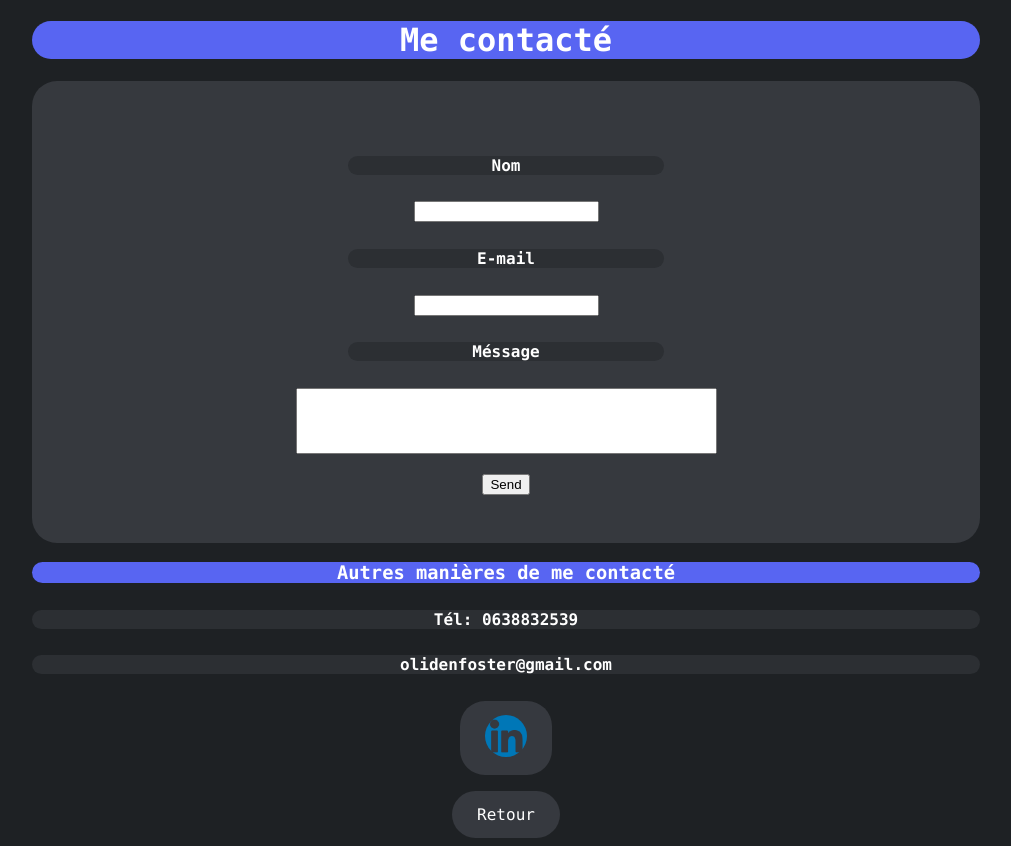
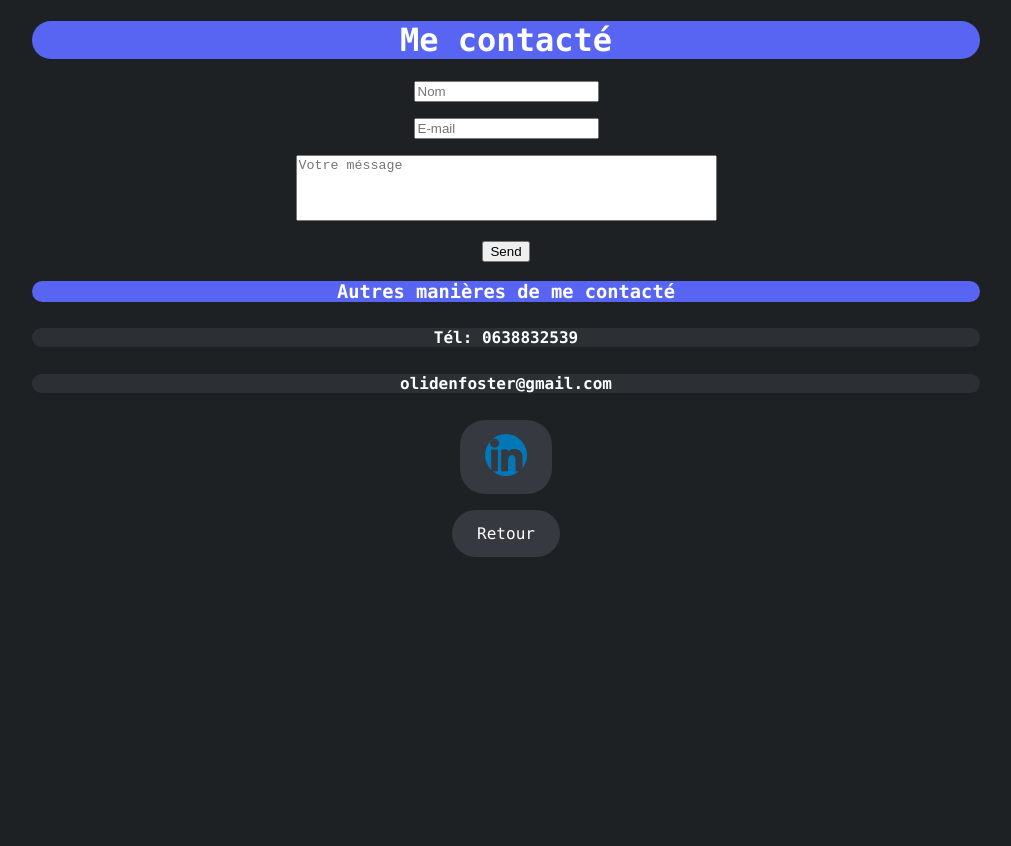
Before and after one commit to OliverFos/portfolio, a plain HTML site: page contact.html in a window 1280 px wide. Shown: the whole page, without its empty margins (134-1145 px from the left). After the commit the page ends 800 px from the top, so only its background shows below. Drawn offline with Linux system fonts and the light colour scheme.

Commit message:
Update contact.html

```diff
--- a/contact.html
+++ b/contact.html
@@ -5,49 +5,39 @@
 	<link rel="stylesheet" href="style.css">
 	<meta charset="utf-8">
 	<title>Contact</title>
-	<style>
-	div{
-	border-radius: 25px;
-	width: 75%;
-	text-align: center;
-	margin-left: auto;
-	margin-right: auto;
-	}
-
-	</style>
 </head>
 
 <body>
+<center>
 
+<div>
 <h1>Me contacté</h1>
-
-<div class="container">
 <form action="https://getform.io/f/2d16c9e8-511c-4155-8dd3-ed70f175ae6b" method="POST">
-	<h5>Nom</h5>
-    <input type="text" name="name">
+    <input type="text" name="name" placeholder="Nom">
 	<p></p>
-	<h5>E-mail</h5>
-    <input type="email" name="email">
+    <input type="email" name="email" placeholder="E-mail">
 	<p></p>
-	<h5>Méssage</h5>
-	<textarea type="text" name="message" rows="4" cols="50"></textarea>
+	<textarea type="text" name="message" rows="4" cols="50" placeholder="Votre méssage"></textarea>
 	<p></p>
     <button type="submit">Send</button>
 
 </form>
 </div>
 <p></p>
+
+<div>
 <h3>Autres manières de me contacté<h3>
 <h5>Tél: 0638832539</h5>
 <h5>olidenfoster@gmail.com</h5>
 
-<a href="https://www.linkedin.com/in/oliver-foster-902308250/">
+<a href="https://www.linkedin.com/in/oliver-foster-902308250/" class="linkedin">
 <img src="img5.png" alt="LinkedIn" style="width:42px;height:42px;">
 </a>
-
+</div>
 <p></p>
 <a href="index.html">Retour</a>
 
+</center>
 </body>
 
 </html>
```
